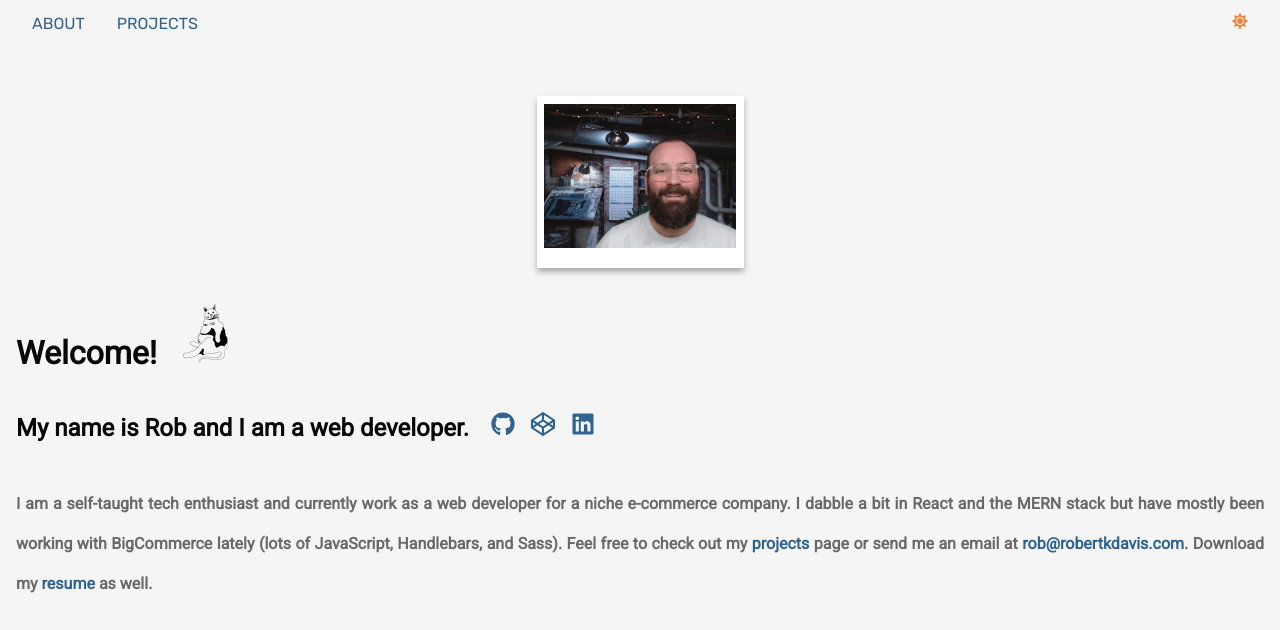
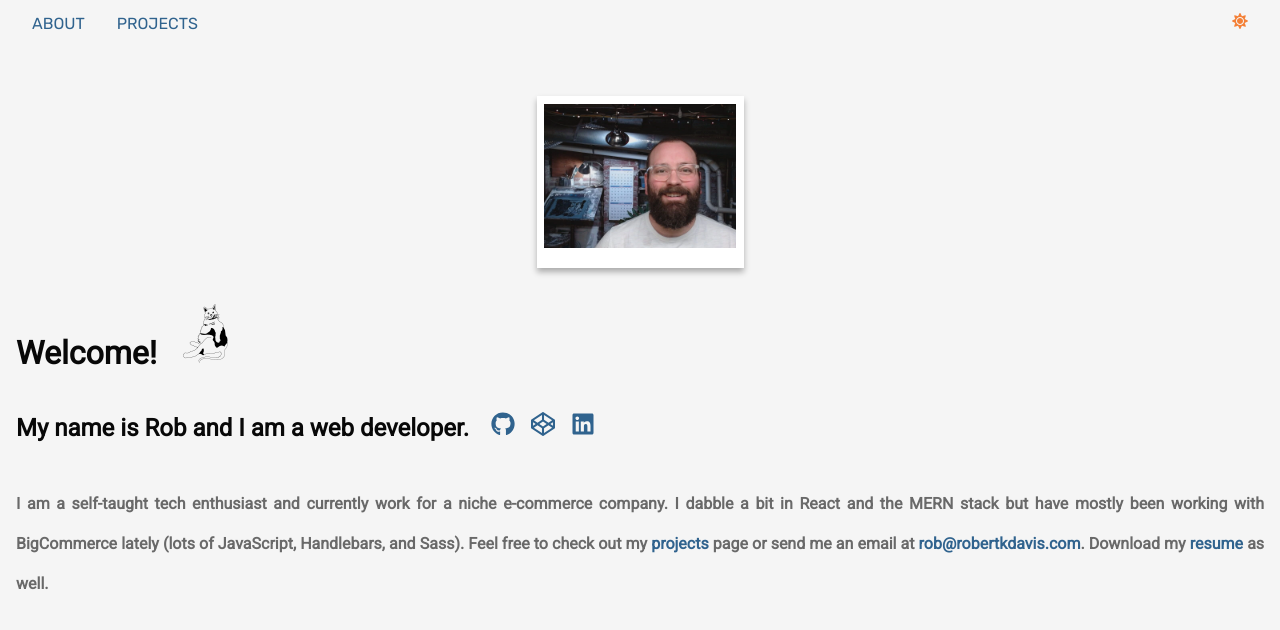
Before and after one commit to rkd412/my-portfolio, a React (Create React App) app: page / in a window 1280 px wide. Shown: the top 630 px of the page. Built offline with nearby package versions, Linux system fonts and the light colour scheme.

Commit message:
Updated About

```diff
--- a/src/components/About.js
+++ b/src/components/About.js
@@ -150,7 +150,7 @@ const About = () => {
 
           <h4>
             I am a self-taught tech enthusiast and currently work
-            as a web developer for a niche e-commerce company. I dabble
+            for a niche e-commerce company. I dabble
             a bit in React and the MERN stack but have mostly been
             working with BigCommerce lately (lots of JavaScript,
             Handlebars, and Sass).
```
